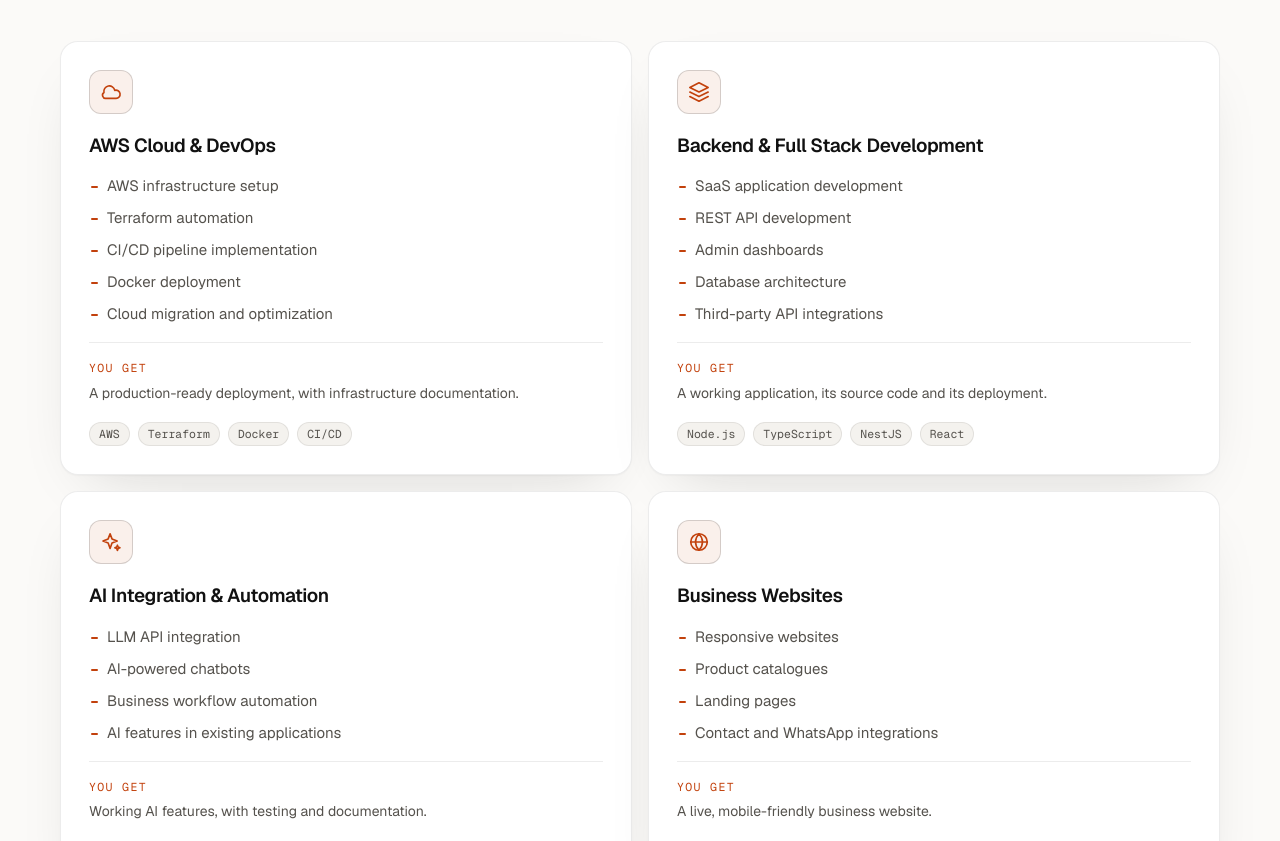
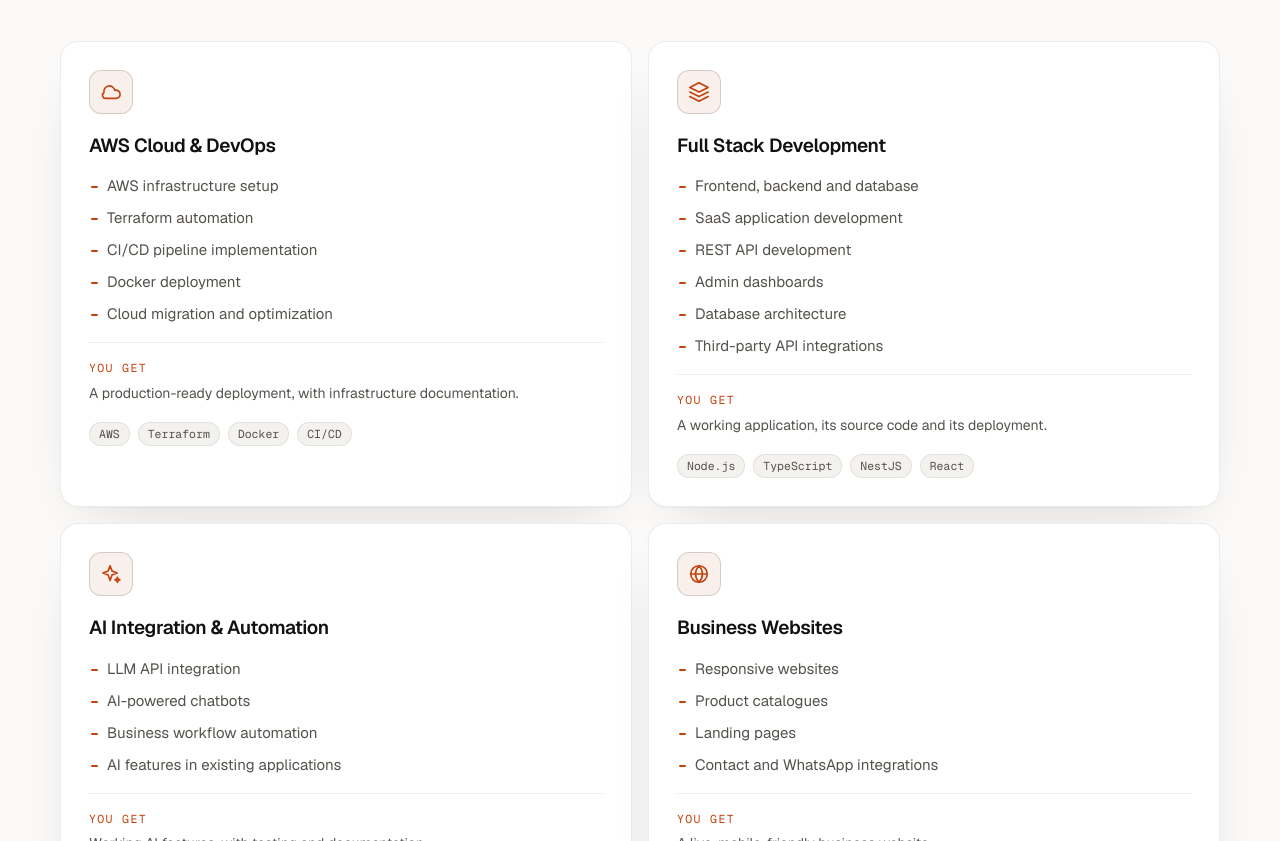
Before and after one commit to PradipDj432/portfolio, a plain HTML site: page index.html in a window 1280 px wide. Shown: the part 2420-3261 px from the top of the page. Drawn offline with nearby package versions, Linux system fonts and the light colour scheme.

Commit message:
Rename service to Full Stack Development (D-021)
Co-Authored-By: Claude Sonnet 5.5 <noreply@anthropic.com>
Claude-Session: https://claude.ai/code/session_011p8GKsQZNZ1HEez4v5N4B1

```diff
--- a/index.html
+++ b/index.html
@@ -226,8 +226,8 @@
           </article>
           <article class="card spotlight reveal">
             <span class="card-icon"><svg aria-hidden="true" class="icon"><use href="#i-layers"></use></svg></span>
-            <h3>Backend &amp; Full Stack Development</h3>
-            <ul class="points"><li>SaaS application development</li><li>REST API development</li><li>Admin dashboards</li><li>Database architecture</li><li>Third-party API integrations</li></ul>
+            <h3>Full Stack Development</h3>
+            <ul class="points"><li>Frontend, backend and database</li><li>SaaS application development</li><li>REST API development</li><li>Admin dashboards</li><li>Database architecture</li><li>Third-party API integrations</li></ul>
             <p class="service-proof"><span>You get</span>A working application, its source code and its deployment.</p>
             <ul class="tags tags-small"><li>Node.js</li><li>TypeScript</li><li>NestJS</li><li>React</li></ul>
           </article>
@@ -651,7 +651,7 @@
               <select id="inq-type" name="project_type" required>
                 <option value="">Choose one</option>
                 <option>AWS Cloud &amp; DevOps</option>
-                <option>Backend &amp; Full Stack Development</option>
+                <option>Full Stack Development (Frontend, Backend &amp; Database)</option>
                 <option>AI Integration &amp; Automation</option>
                 <option>Business Website</option>
                 <option>Not sure yet</option>
```
Also changed, not shown: 4 other files.
